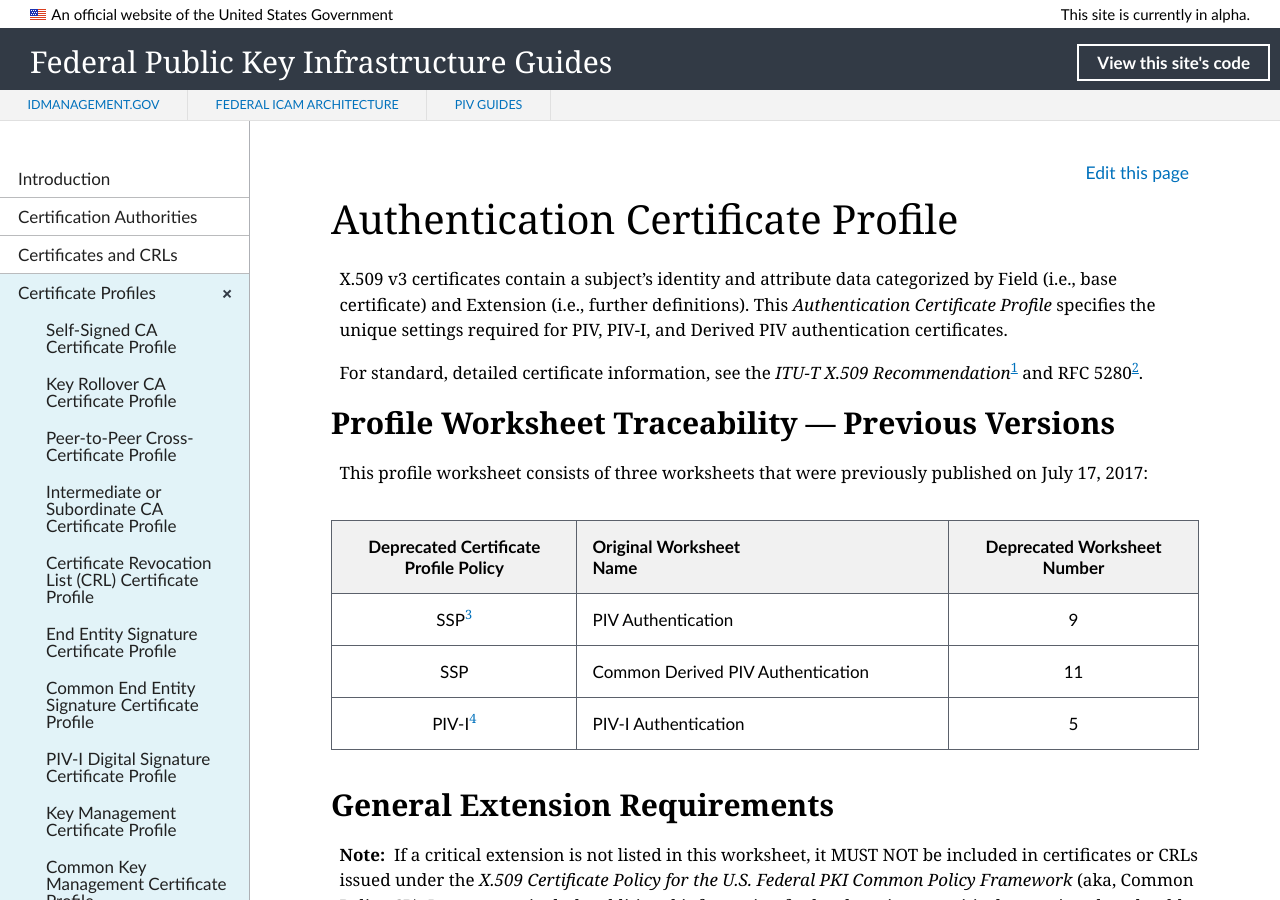
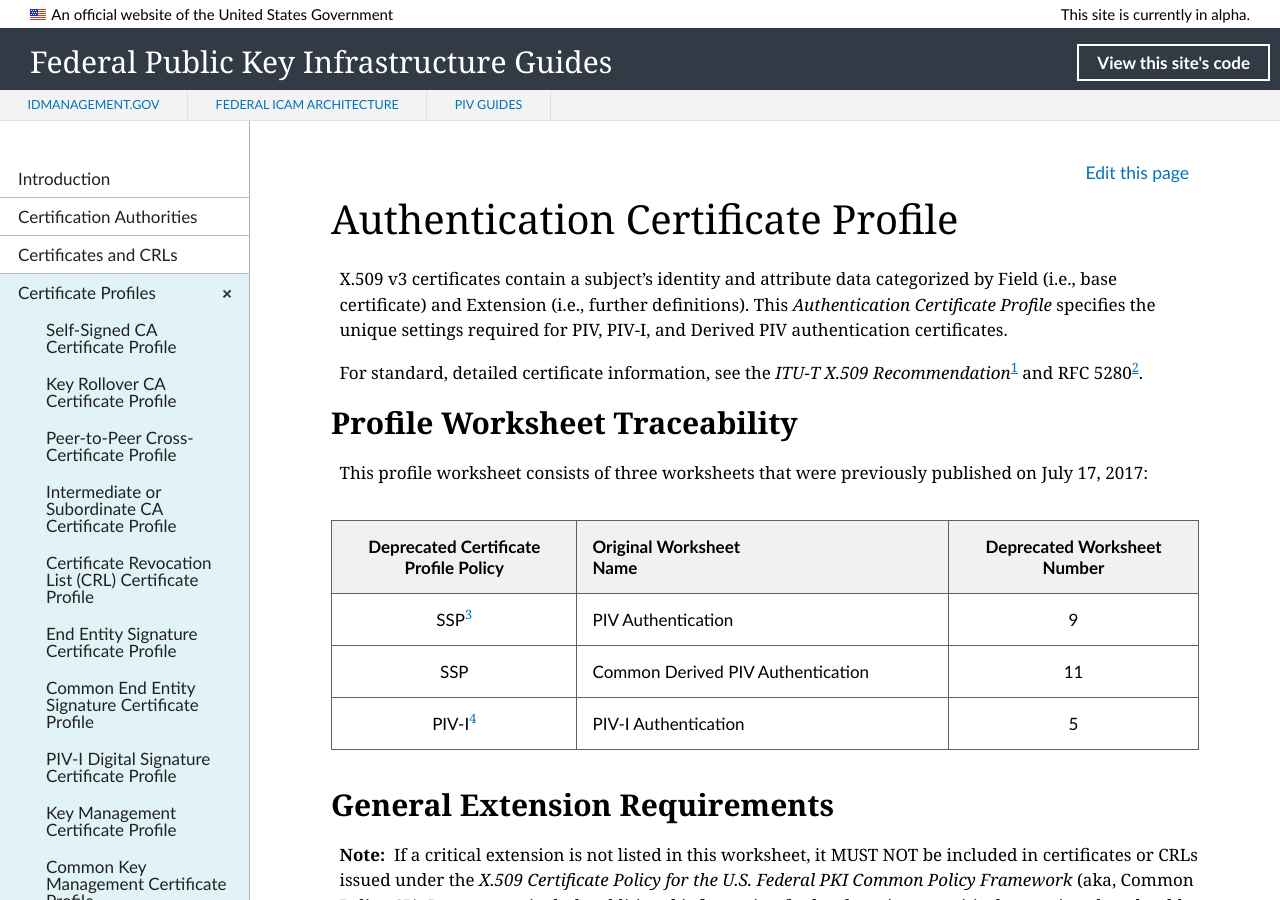
Before and after one commit to GSA/fpki-guides, a Jekyll site: the page built from _profiles/21_all_piv_auth.md, in a window 1280 px wide and 900 px high. Built offline with Jekyll 4.4.1, drawn with Linux system fonts in a browser that asks for light colours; nearby versions of some CDN libraries; library files that are not in the unit come from our copies.

Commit message:
Update 21_all_piv_auth.md
Title change

```diff
--- a/_profiles/21_all_piv_auth.md
+++ b/_profiles/21_all_piv_auth.md
@@ -8,7 +8,7 @@
 
 For standard, detailed certificate information, see the _ITU-T X.509 Recommendation_<sup>[1](#1)</sup> and RFC 5280<sup>[2](#2)</sup>.
 
-## Profile Worksheet Traceability&nbsp;&mdash;&nbsp;Previous Versions
+## Profile Worksheet Traceability
 
 This profile worksheet consists of three worksheets that were previously published on July 17, 2017:
 
```
